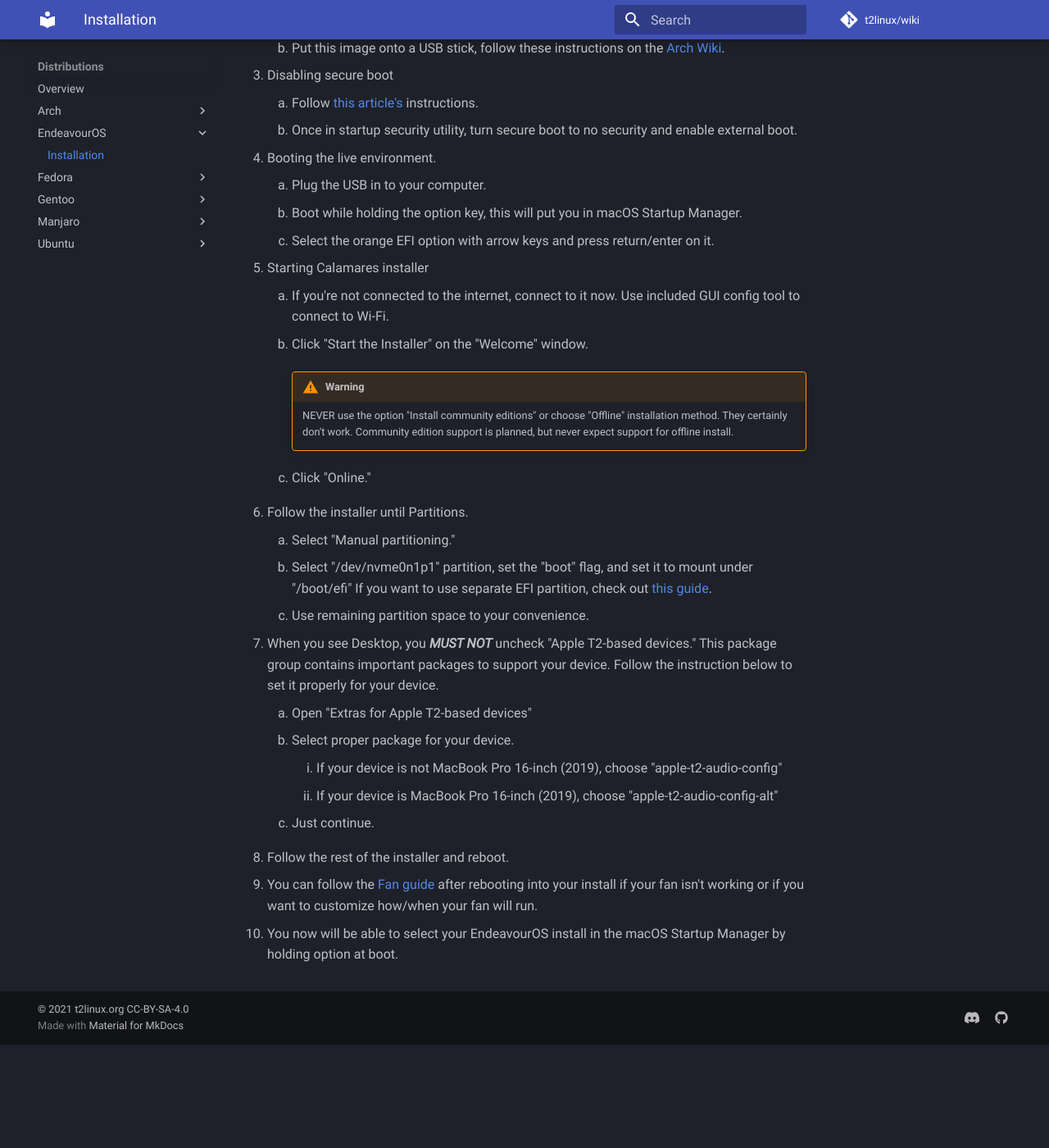
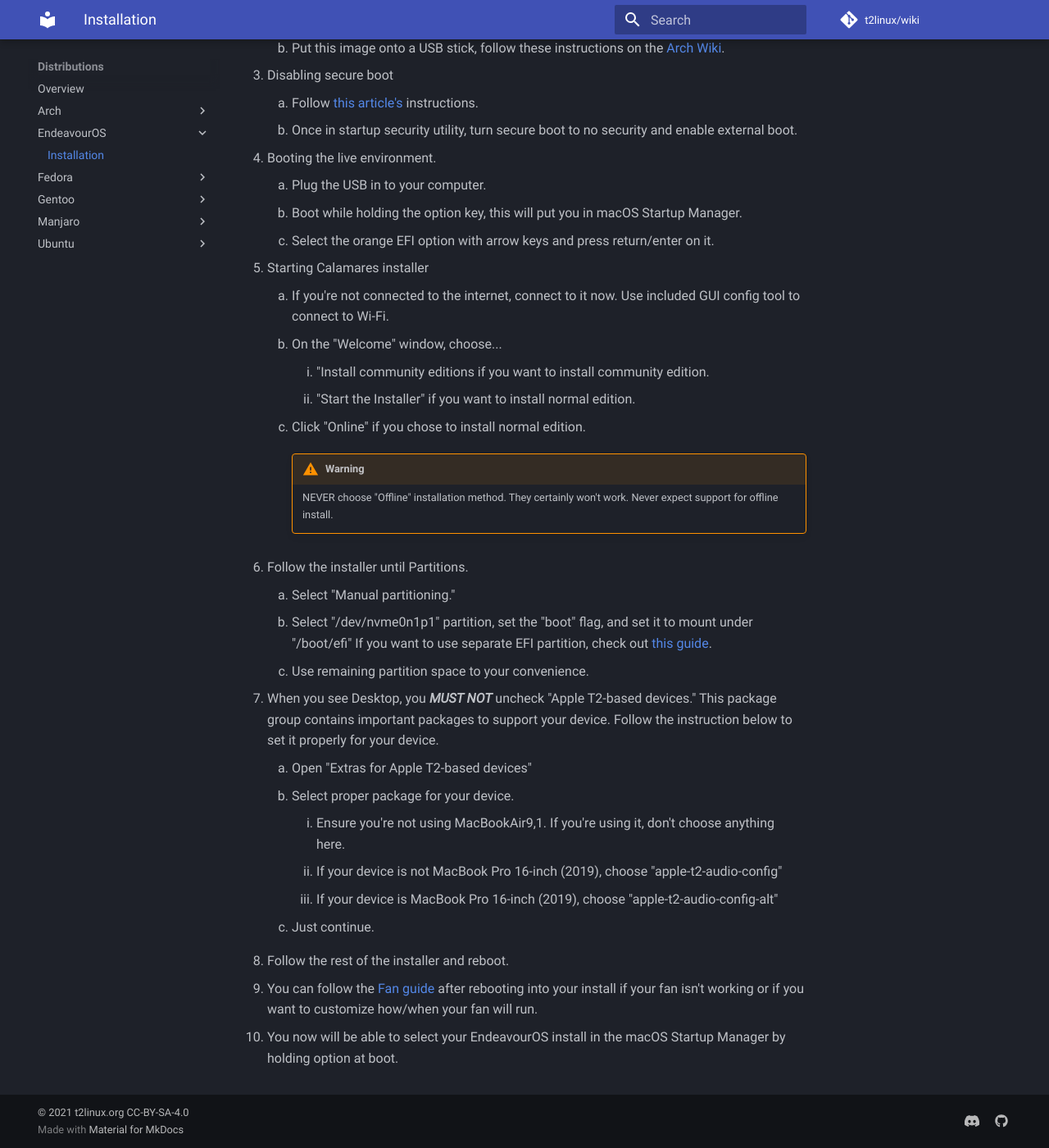
Before and after one commit to t2linux/wiki, an MkDocs documentation site: the page built from docs/distributions/endeavouros/installation.md, in a window 1280 px wide and 1400 px high, scrolled down 664 px. Shown: the whole window at 82% size. Built offline with MkDocs 1.6.1 and Material for MkDocs 9.7.7, drawn with Linux system fonts in a browser that asks for light colours; comment, search, counter and statistics services are not loaded; before the commit the page ends 1938 px from its top, so only the background shows below that.

Commit message:
Support for EOS community editions

```diff
--- a/docs/distributions/endeavouros/installation.md
+++ b/docs/distributions/endeavouros/installation.md
@@ -31,13 +31,16 @@ You will need:
 5. Starting Calamares installer
 
     1. If you're not connected to the internet, connect to it now. Use included GUI config tool to connect to Wi-Fi.
-    2. Click "Start the Installer" on the "Welcome" window.
+    2. On the "Welcome" window, choose...
+
+        1. "Install community editions if you want to install community edition.
+        2. "Start the Installer" if you want to install normal edition.
+
+    3. Click "Online" if you chose to install normal edition.
 
         !!! warning
-            NEVER use the option "Install community editions" or choose "Offline" installation method. They certainly don't work.
-            Community edition support is planned, but never expect support for offline install.
-
-    3. Click "Online."
+            NEVER choose "Offline" installation method. They certainly won't work.
+            Never expect support for offline install.
 
 6. Follow the installer until Partitions.
 
@@ -50,8 +53,9 @@ You will need:
     1. Open "Extras for Apple T2-based devices"
     2. Select proper package for your device.
 
-        1. If your device is not MacBook Pro 16-inch (2019), choose "apple-t2-audio-config"
-        2. If your device is MacBook Pro 16-inch (2019), choose "apple-t2-audio-config-alt"
+        1. Ensure you're not using MacBookAir9,1. If you're using it, don't choose anything here.
+        2. If your device is not MacBook Pro 16-inch (2019), choose "apple-t2-audio-config"
+        3. If your device is MacBook Pro 16-inch (2019), choose "apple-t2-audio-config-alt"
 
     3. Just continue.
 
```
